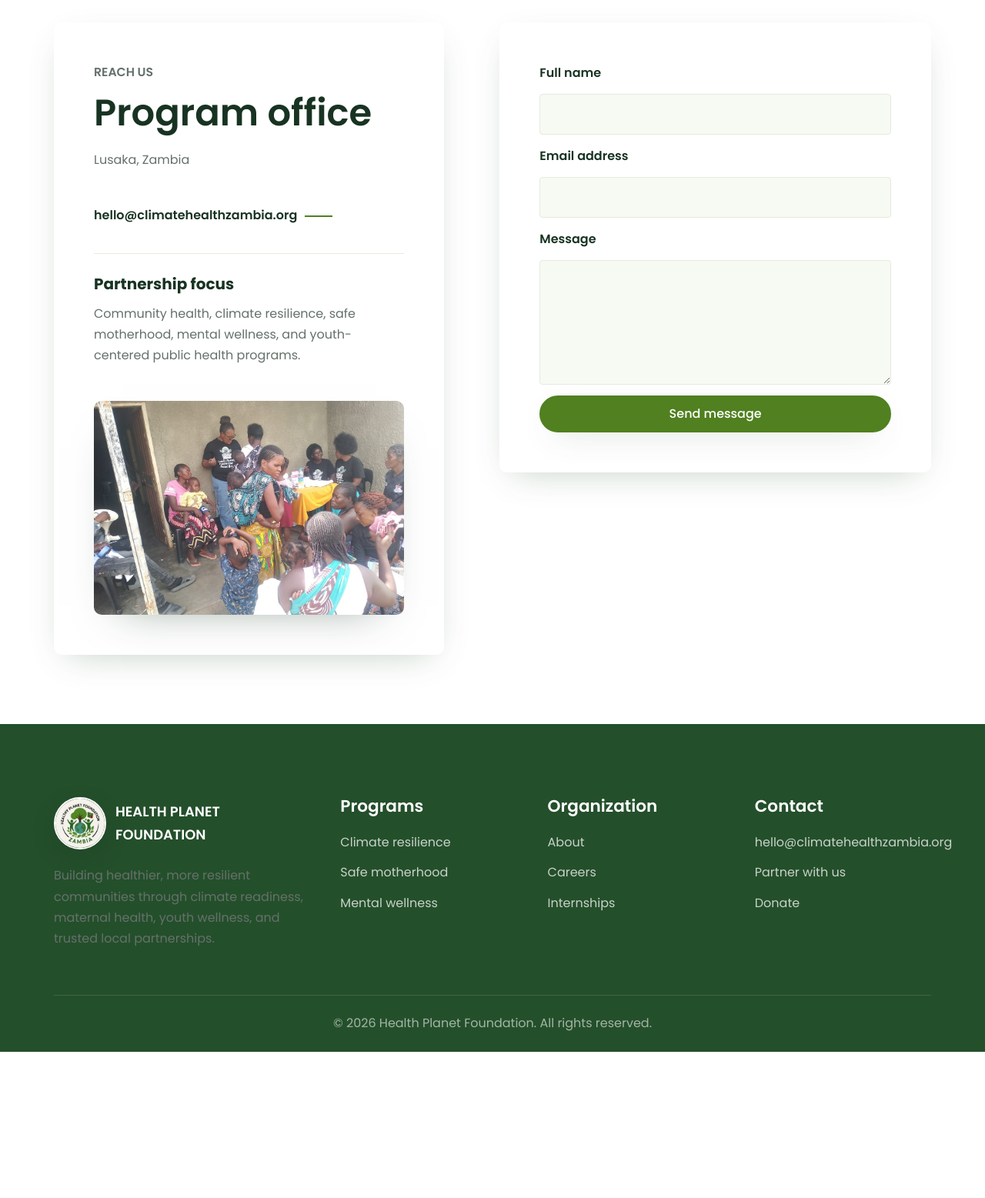
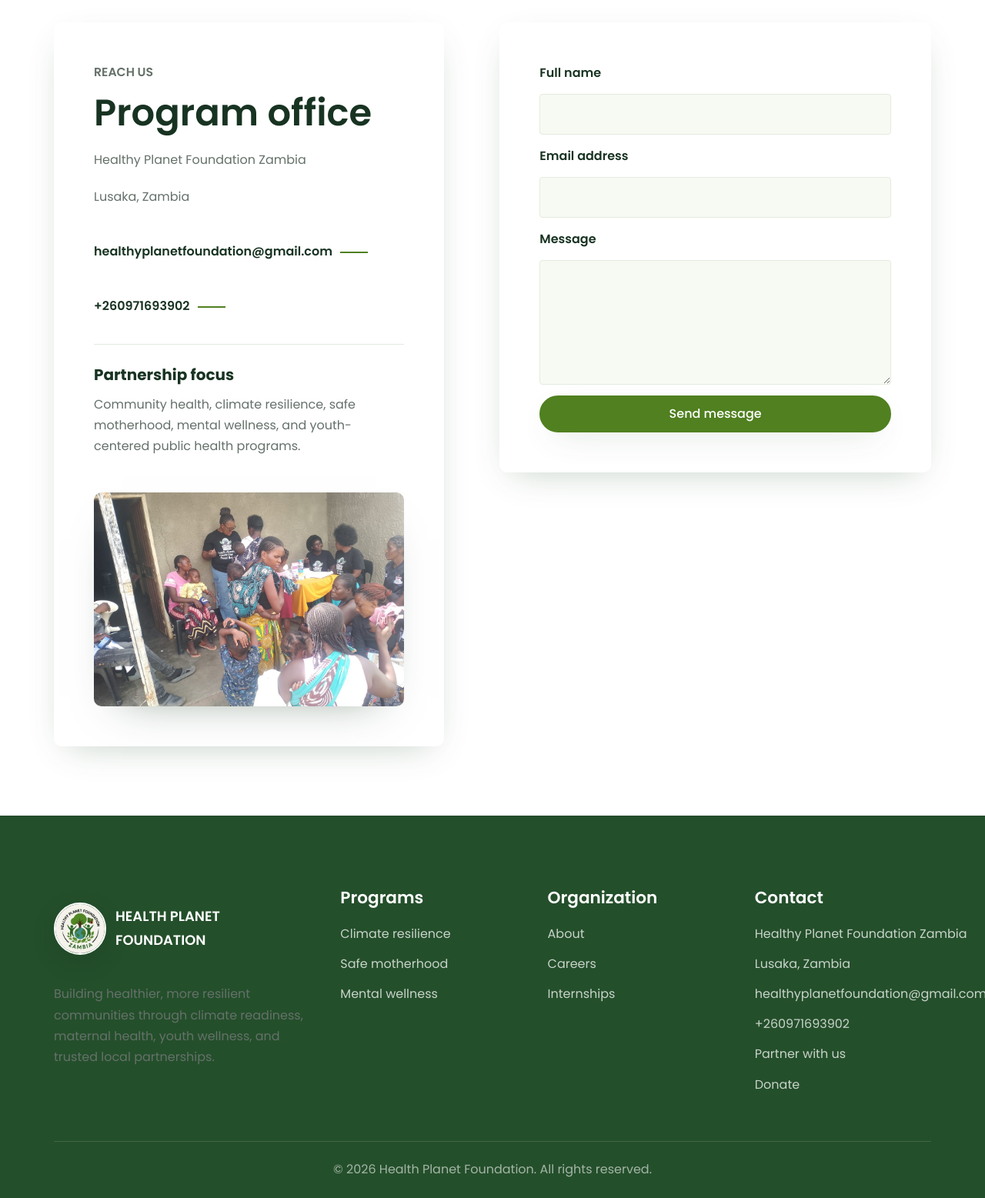
Before and after one commit to DengAchiek/HPF, a Django app: page /contact/ in a window 1280 px wide. Shown: the part 583-2140 px from the top of the page at 77% size. Before the commit the page ends 1950 px from the top, so only its background shows below. Run offline with Django 5.2, Linux system fonts and the light colour scheme.

Commit message:
Update contact information

```diff
--- a/Health_Planet/static/css/style.css
+++ b/Health_Planet/static/css/style.css
@@ -1238,6 +1238,10 @@
     font-family: "Poppins", Arial, sans-serif;
 }
 
+.footer-block p {
+    color: rgba(255, 255, 255, 0.75);
+}
+
 .footer-block a:hover {
     color: var(--accent);
 }
--- a/Health_Planet/templates/base.html
+++ b/Health_Planet/templates/base.html
@@ -83,7 +83,10 @@
 
         <div class="footer-block">
             <h2>Contact</h2>
-            <a href="mailto:hello@climatehealthzambia.org">hello@climatehealthzambia.org</a>
+            <p>Healthy Planet Foundation Zambia</p>
+            <p>Lusaka, Zambia</p>
+            <a href="mailto:healthyplanetfoundation@gmail.com">healthyplanetfoundation@gmail.com</a>
+            <a href="tel:+260971693902">+260971693902</a>
             <a href="{% url 'contact' %}">Partner with us</a>
             <a href="{% url 'donate' %}">Donate</a>
         </div>
--- a/Health_Planet/templates/careers.html
+++ b/Health_Planet/templates/careers.html
@@ -41,7 +41,7 @@
                     <h3>{{ opening.role }}</h3>
                     <p>{{ opening.location }}</p>
                 </div>
-                <a class="button button-dark" href="mailto:careers@climatehealthzambia.org">Apply by email</a>
+                <a class="button button-dark" href="mailto:healthyplanetfoundation@gmail.com">Apply by email</a>
             </article>
             {% endfor %}
         </div>
--- a/Health_Planet/templates/contact.html
+++ b/Health_Planet/templates/contact.html
@@ -17,8 +17,10 @@
         <div class="contact-details rich-panel">
             <p class="eyebrow">Reach us</p>
             <h2>Program office</h2>
+            <p>Healthy Planet Foundation Zambia</p>
             <p>Lusaka, Zambia</p>
-            <p><a class="text-link" href="mailto:hello@climatehealthzambia.org">hello@climatehealthzambia.org</a></p>
+            <p><a class="text-link" href="mailto:healthyplanetfoundation@gmail.com">healthyplanetfoundation@gmail.com</a></p>
+            <p><a class="text-link" href="tel:+260971693902">+260971693902</a></p>
             <div class="contact-note">
                 <strong>Partnership focus</strong>
                 <span>Community health, climate resilience, safe motherhood, mental wellness, and youth-centered public health programs.</span>
--- a/Health_Planet/templates/internships.html
+++ b/Health_Planet/templates/internships.html
@@ -39,7 +39,7 @@
                 <span class="feature-icon">IN</span>
                 <h3>{{ internship.role }}</h3>
                 <p>{{ internship.focus }}</p>
-                <a class="text-link" href="mailto:internships@climatehealthzambia.org">Send interest</a>
+                <a class="text-link" href="mailto:healthyplanetfoundation@gmail.com">Send interest</a>
             </article>
             {% endfor %}
         </div>
```
